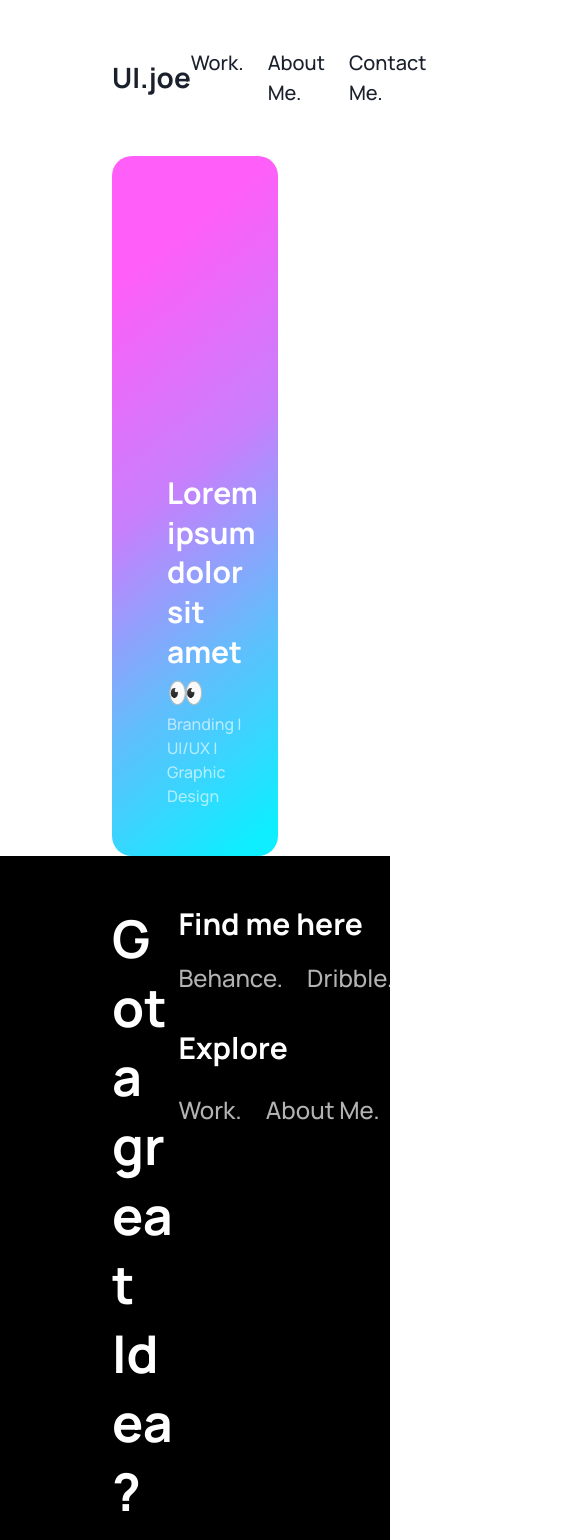
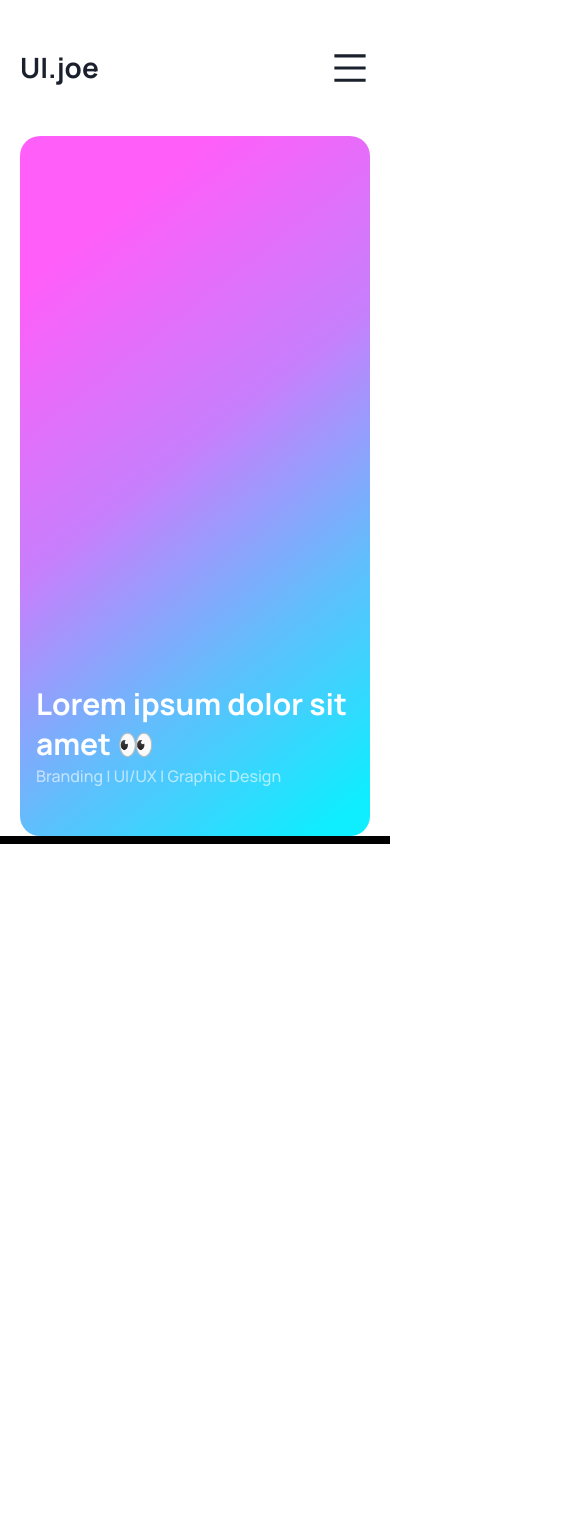
Before and after one commit to ahmedstryout/fawaz-personal-site, a Next.js app: page /test in a window 390 px wide. Shown: the top 1540 px of the page, 585 px wide, since content can reach past the window. After the commit the page ends 844 px from the top, so only its background shows below. Built offline with nearby package versions, Linux system fonts and the light colour scheme.

Commit message:
responsive v1

```diff
--- a/src/components/marquee/Marquee.tsx
+++ b/src/components/marquee/Marquee.tsx
@@ -16,7 +16,7 @@ export default function Marquee() {
         textShadow={'-1px 0 black, 0 1px black, 1px 0 black, 0 -1px black'}
         my={8}
         color="white"
-        fontSize={'150px'}
+        fontSize={['90px', '150px']}
         py={4}
         zIndex={10}
         _hover={{
--- a/src/components/tilted-cards/TiltedCards.tsx
+++ b/src/components/tilted-cards/TiltedCards.tsx
@@ -16,7 +16,7 @@ export default function TiltedCards() {
         verticalAlign={'bottom'}
         position={'relative'}
       >
-        <Box position="absolute" bottom={12}>
+        <Box position="absolute" bottom={12} left={[4]}>
           <Heading as="h3">Lorem ipsum dolor sit amet 👀</Heading>
           <Text opacity={0.6}>Branding | UI/UX | Graphic Design</Text>
         </Box>
--- a/src/layout/footer/Footer.tsx
+++ b/src/layout/footer/Footer.tsx
@@ -1,14 +1,32 @@
 import React from 'react'
-import {Box, Button, Flex, Heading, Text, Image, Icon} from '@chakra-ui/react'
+import {
+  Box,
+  Button,
+  Flex,
+  Heading,
+  Text,
+  Image,
+  Icon,
+  useMediaQuery,
+} from '@chakra-ui/react'
 import {navigation, socialLinks} from 'constants/index.constants'
 import {FaHeart} from 'react-icons/fa'
 import Link from 'next/link'
 
 export default function Footer() {
+  const [isSmall] = useMediaQuery('max-width:600px')
   return (
-    <Flex px={28} py={12} bg="black" color="white" position={'relative'}>
-      <Box w={'40%'}>
-        <Heading mb={8} fontSize={'52px'}>
+    <Flex
+      flexDirection={['column', 'column', 'row']}
+      px={['20px', '20px', 28]}
+      py={['20px', '20px', 12]}
+      bg="black"
+      color="white"
+      position={'relative'}
+      textAlign={['center', 'center', 'left']}
+    >
+      <Box w={['100%', '100%', '40%']} mb={[8, 8, 0]}>
+        <Heading mb={8} fontSize={['38px', '38px', '52px']}>
           Got a great Idea? <br /> Let’s talk
         </Heading>
         <Button borderRadius={'50px'} px={16} color="black" size="lg">
@@ -17,10 +35,13 @@ export default function Footer() {
       </Box>
       <Flex flexDir={'column'}>
         <Box mb={8}>
-          <Heading as="h2" mb={4}>
+          <Heading as="h2" mb={4} fontSize={['26px', '26px', '32px']}>
             Find me here
           </Heading>
-          <Flex columnGap={6}>
+          <Flex
+            columnGap={[2, 4, 6]}
+            justifyContent={['center', 'center', 'flex-start']}
+          >
             {socialLinks.map(link => (
               <a
                 href={link.link}
@@ -28,7 +49,11 @@ export default function Footer() {
                 target="_blank"
                 rel="noreferrer"
               >
-                <Text fontSize={'24px'} opacity={0.7} cursor={'pointer'}>
+                <Text
+                  fontSize={['20px', '20px', '24px']}
+                  opacity={0.7}
+                  cursor={'pointer'}
+                >
                   {link.label}
                 </Text>
               </a>
@@ -36,13 +61,20 @@ export default function Footer() {
           </Flex>
         </Box>
         <Box mb={8}>
-          <Heading as="h2" mb={6}>
+          <Heading as="h2" mb={6} fontSize={['26px', '26px', '32px']}>
             Explore
           </Heading>
-          <Flex columnGap={6}>
+          <Flex
+            columnGap={[2, 4, 6]}
+            justifyContent={['center', 'center', 'flex-start']}
+          >
             {navigation.map(link => (
               <Link key={link.label} href={link.path} passHref>
-                <Text fontSize={'24px'} opacity={0.7} cursor={'pointer'}>
+                <Text
+                  fontSize={['20px', '20px', '24px']}
+                  opacity={0.7}
+                  cursor={'pointer'}
+                >
                   {link.label}
                 </Text>
               </Link>
@@ -53,7 +85,7 @@ export default function Footer() {
       <Image
         position="absolute"
         right={0}
-        src={'/assets/png/brand.png'}
+        src={isSmall ? '/assets/png/brand-sm.png' : '/assets/png/brand.png'}
         alt="UI Joe"
         bottom={0}
       />
--- a/src/layout/navbar/Navbar.tsx
+++ b/src/layout/navbar/Navbar.tsx
@@ -1,15 +1,25 @@
 import Link from 'next/link'
 import {useRouter} from 'next/router'
-import {Flex, Heading, Text} from '@chakra-ui/react'
+import {Flex, Heading, Icon, Text, useMediaQuery} from '@chakra-ui/react'
 import {navigation} from 'constants/index.constants'
+import {AiOutlineMenu} from 'react-icons/ai'
 
 export default function Navbar() {
   const router = useRouter()
+  const [isMobile] = useMediaQuery('(max-width:500px)')
   return (
-    <Flex alignItems="center" justifyContent={'space-between'} px={28} py={12}>
+    <Flex
+      alignItems="center"
+      justifyContent={'space-between'}
+      px={['20px', 28]}
+      py={12}
+    >
       <Heading fontSize={'28px'} onClick={() => router.push('/')}>
         UI.joe
       </Heading>
+      {isMobile ? (
+        <Icon as={AiOutlineMenu} boxSize={'40px'} />
+      ) : (
         <Flex columnGap={6}>
           {navigation.map(ele => (
             <Link key={ele.label} href={ele.path} passHref>
@@ -19,6 +29,7 @@ export default function Navbar() {
             </Link>
           ))}
         </Flex>
+      )}
     </Flex>
   )
 }
--- a/src/pages/_app.tsx
+++ b/src/pages/_app.tsx
@@ -11,7 +11,7 @@ function MyApp({Component, pageProps}: AppProps) {
   return (
     <ChakraProvider theme={theme}>
       <Navbar />
-      <Box px={28}>
+      <Box px={['20px', 28]}>
         <Component {...pageProps} />
       </Box>
       <Footer />
--- a/src/pages/index.tsx
+++ b/src/pages/index.tsx
@@ -38,14 +38,14 @@ const Home: NextPage = () => {
         as="main"
         borderRadius={'20px'}
         bg="cultured.400"
-        px={24}
-        py={56}
+        px={['10px', 24]}
+        py={['44px', 56]}
         width="100%"
       >
         <Hero />
       </Box>
       <Marquee />
-      <SimpleGrid columns={2} spacing={10} my={12}>
+      <SimpleGrid columns={[1, 2]} spacing={10} my={12}>
         {works.map((work, idx) => (
           <TiltedCards key={idx} />
         ))}
--- a/src/styles/globals.css
+++ b/src/styles/globals.css
@@ -19,11 +19,12 @@
 html,
 body {
   height: 100%;
+  overflow-x: hidden;
 }
 /*
-  Typographic tweaks!
-  4. Add accessible line-height
-  5. Improve text rendering
+Typographic tweaks!
+4. Add accessible line-height
+5. Improve text rendering
 */
 body {
   line-height: 1.5;
```
Also changed, not shown: src/components/hero/Hero.tsx (+4 -5 lines), public/assets/png/brand-sm.png (added). Lines whose indentation alone changed are shown as unchanged.
